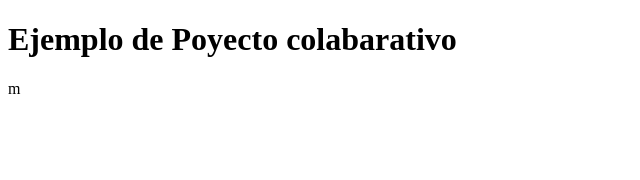
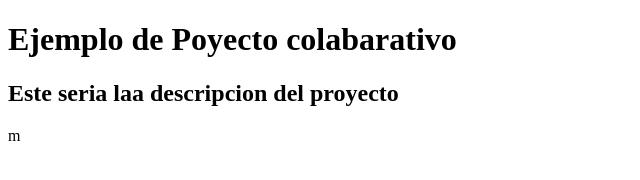
Before and after one commit to JoelArauj0/proyecto1, a plain HTML site: page index.html in a window 1280 px wide. Shown: the whole page, without its empty margins (0-640 px from the left). Drawn offline with Linux system fonts and the light colour scheme.

Commit message:
Añadiendo h2

```diff
--- a/index.html
+++ b/index.html
@@ -8,6 +8,7 @@
 <body>
     <HEader>
         <h1>Ejemplo de Poyecto colabarativo</h1>
+        <h2>Este seria laa descripcion del proyecto</h2>
     </HEader>
 </body>
 </html>m
```
